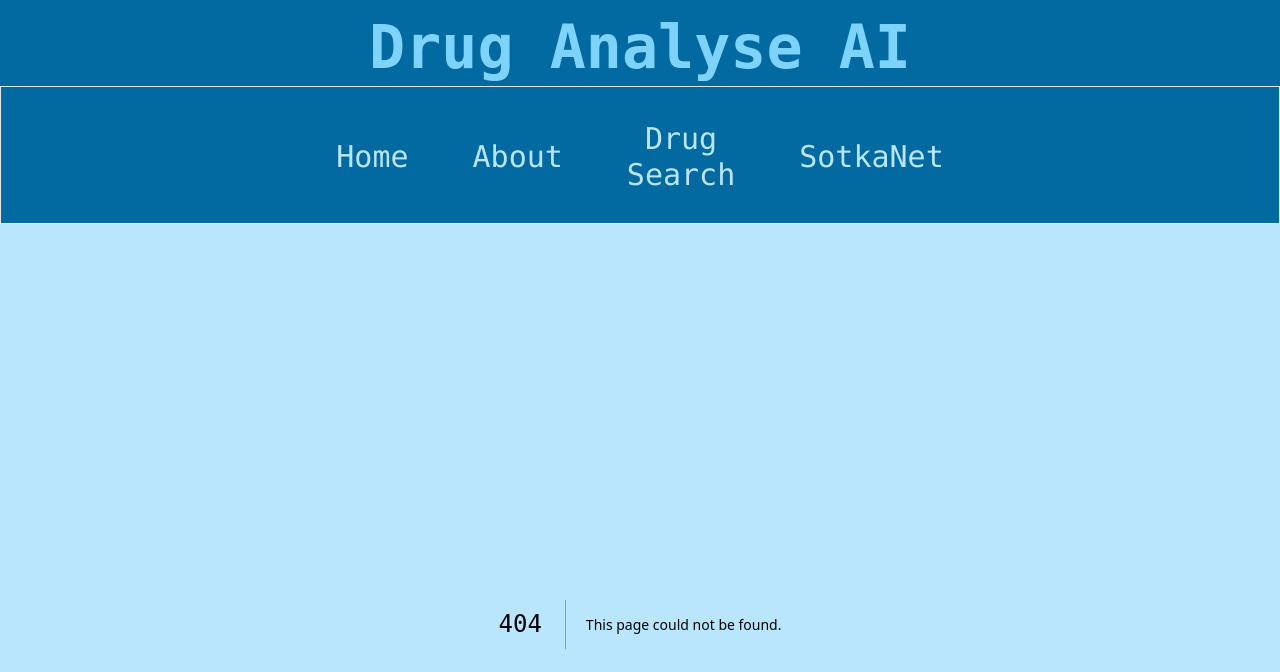
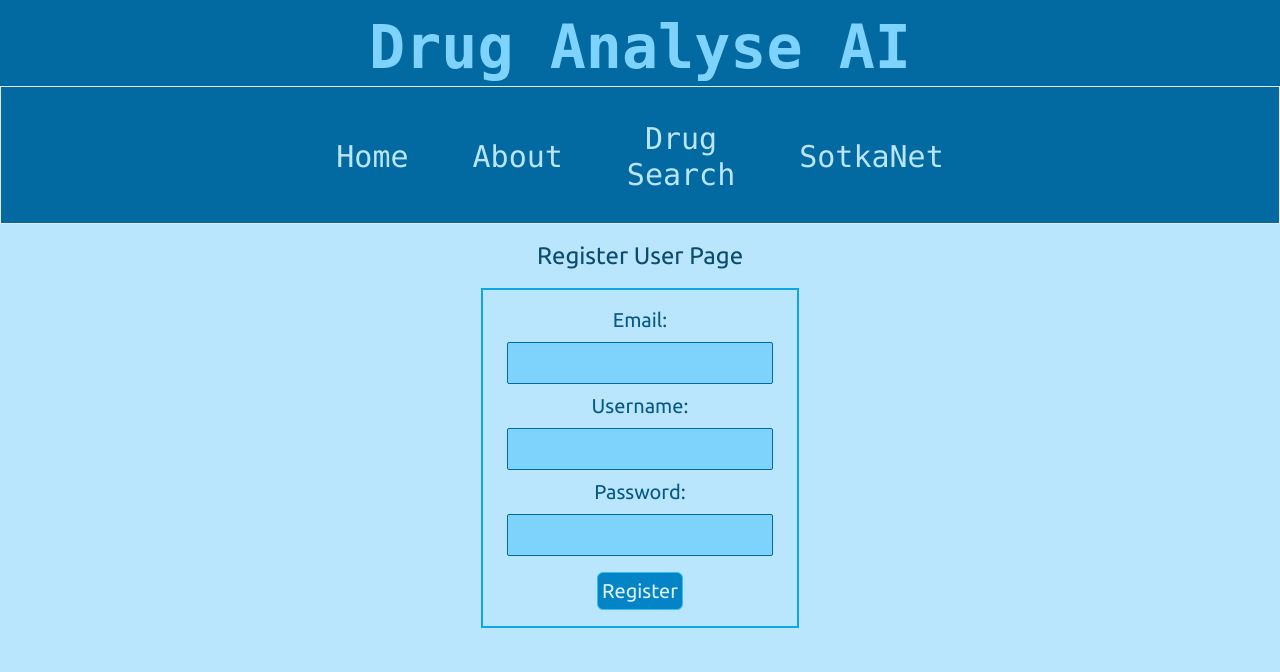
Before and after one commit to valvira-gh/drug_analyse_ai, a Next.js app: page /register-user in a window 1280 px wide. Before the commit this address had no page. Shown: the top 672 px of the page. Built offline with nearby package versions, Linux system fonts and the light colour scheme.

Commit message:
RegisterUser

```diff
--- a/app/login/page.tsx
+++ b/app/login/page.tsx
@@ -1,12 +1,6 @@
 import LoginForm from "@/app/components/ui/LoginForm";
 
 const LoginPage = () => {
-  const logIn = async (formData: FormData) => {
-    "use server";
-
-    console.log("click");
-  };
-
   return (
     <section className="mt-4 flex flex-col items-center">
       <h3 className="text-2xl text-sky-900">Login Page</h3>
--- /dev/null
+++ b/app/register-user/RegisterUserForm.tsx
@@ -0,0 +1,37 @@
+import { InputComponent } from "../components/ui/FormComponents";
+
+const RegisterUserForm: React.FC = () => {
+  return (
+    <form className="flex flex-col items-center border-2 border-sky-500 p-4 m-4">
+      <div className="flex flex-col items-center">
+        <label htmlFor="email" className="text-xl text-sky-800">
+          Email:
+        </label>
+        <InputComponent nameProp="email" typeProp="email" />
+      </div>
+
+      <div className="flex flex-col items-center">
+        <label htmlFor="username" className="text-xl text-sky-800">
+          Username:
+        </label>
+        <InputComponent nameProp="username" typeProp="text" />
+      </div>
+
+      <div className="flex flex-col items-center">
+        <label htmlFor="password" className="text-xl text-sky-800">
+          Password:
+        </label>
+        <InputComponent nameProp="password" typeProp="password" />
+      </div>
+
+      <button
+        type="submit"
+        className="border border-sky-400 rounded-md mt-2 bg-sky-600 text-sky-100 text-xl px-1 py-1"
+      >
+        Register
+      </button>
+    </form>
+  );
+};
+
+export default RegisterUserForm;
--- /dev/null
+++ b/app/register-user/page.tsx
@@ -0,0 +1,12 @@
+import RegisterUserForm from "./RegisterUserForm";
+
+const RegisterUserPage = () => {
+  return (
+    <section className="flex flex-col items-center m-4">
+      <h3 className="text-2xl text-sky-900">Register User Page</h3>
+      <RegisterUserForm />
+    </section>
+  );
+};
+
+export default RegisterUserPage;
--- a/app/sotkanet/page.tsx
+++ /dev/null
@@ -1,11 +0,0 @@
-const SotkaNet: React.FC = () => {
-  return (
-    <section className="border-2 border-sky-900 h-svh w-full">
-      <h3 className="text-4xl text-sky-900 flex justify-center mt-4">
-        SotkaNet
-      </h3>
-    </section>
-  );
-};
-
-export default SotkaNet;
--- a/package.json
+++ b/package.json
@@ -11,6 +11,7 @@
   "dependencies": {
     "dotenv": "^16.4.5",
     "next": "latest",
+    "next-auth": "^4.24.7",
     "react": "^18",
     "react-dom": "^18"
   },
```
Also changed, not shown: app/login/route.ts (added), 1 other file (tests, documents, lock files or other folders).
